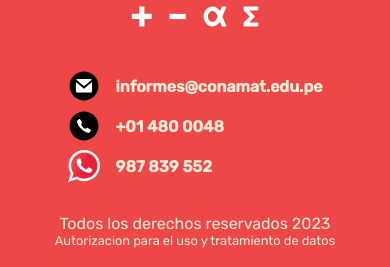
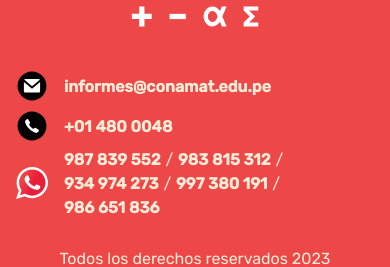
Before and after one commit to luisangelsalcedo/web-conamat, a React (Vite) app: page /videos in a window 390 px wide. Shown: the part 812-1079 px from the top of the page. Built offline with nearby package versions, Linux system fonts and the light colour scheme; no server answers.

Commit message:
style: Add new phone numbers and adapter

```diff
--- a/src/components/molecules/footer/Footer.tsx
+++ b/src/components/molecules/footer/Footer.tsx
@@ -107,10 +107,26 @@ export function Footer() {
                   +01 480 0048
                 </a>
               </li>
-              <li>
+              <li className='phones'>
+                <WassIcon />
                 <a href='https://api.whatsapp.com/send?phone=51987839552&amp;text=Me%20gustar%C3%ADa%20obtener%20m%C3%A1s%20informaci%C3%B3n'>
-                  <WassIcon />
                   987 839 552
+                </a>
+                /
+                <a href='https://api.whatsapp.com/send?phone=51983815312&amp;text=Me%20gustar%C3%ADa%20obtener%20m%C3%A1s%20informaci%C3%B3n'>
+                  983 815 312
+                </a>
+                /
+                <a href='https://api.whatsapp.com/send?phone=51934974273&amp;text=Me%20gustar%C3%ADa%20obtener%20m%C3%A1s%20informaci%C3%B3n'>
+                  934 974 273
+                </a>
+                /
+                <a href='https://api.whatsapp.com/send?phone=51997380191&amp;text=Me%20gustar%C3%ADa%20obtener%20m%C3%A1s%20informaci%C3%B3n'>
+                  997 380 191
+                </a>
+                /
+                <a href='https://api.whatsapp.com/send?phone=51986651836&amp;text=Me%20gustar%C3%ADa%20obtener%20m%C3%A1s%20informaci%C3%B3n'>
+                  986 651 836
                 </a>
               </li>
             </ul>
--- a/src/components/molecules/footer/footer.scss
+++ b/src/components/molecules/footer/footer.scss
@@ -77,10 +77,32 @@
                 font-size: 1em;
             }
         }
+        li{
+            display: flex;
+            align-items: center;
+            gap:0.3em;
+            position: relative;
 
+            &.phones{
+                padding-left: 3em;
+                flex-wrap: wrap;
+                @media (min-width:860px) {
+                    width: 18em;
+
+                }
+
+                svg{
+                    width: 2em;
+                    height: auto;
+                    position: absolute;
+                    left: 0;
+                }
+            }
+        }
         svg{
             height: 100px;
         }
+
 
         p > a{
             font-size: .8em;
```
